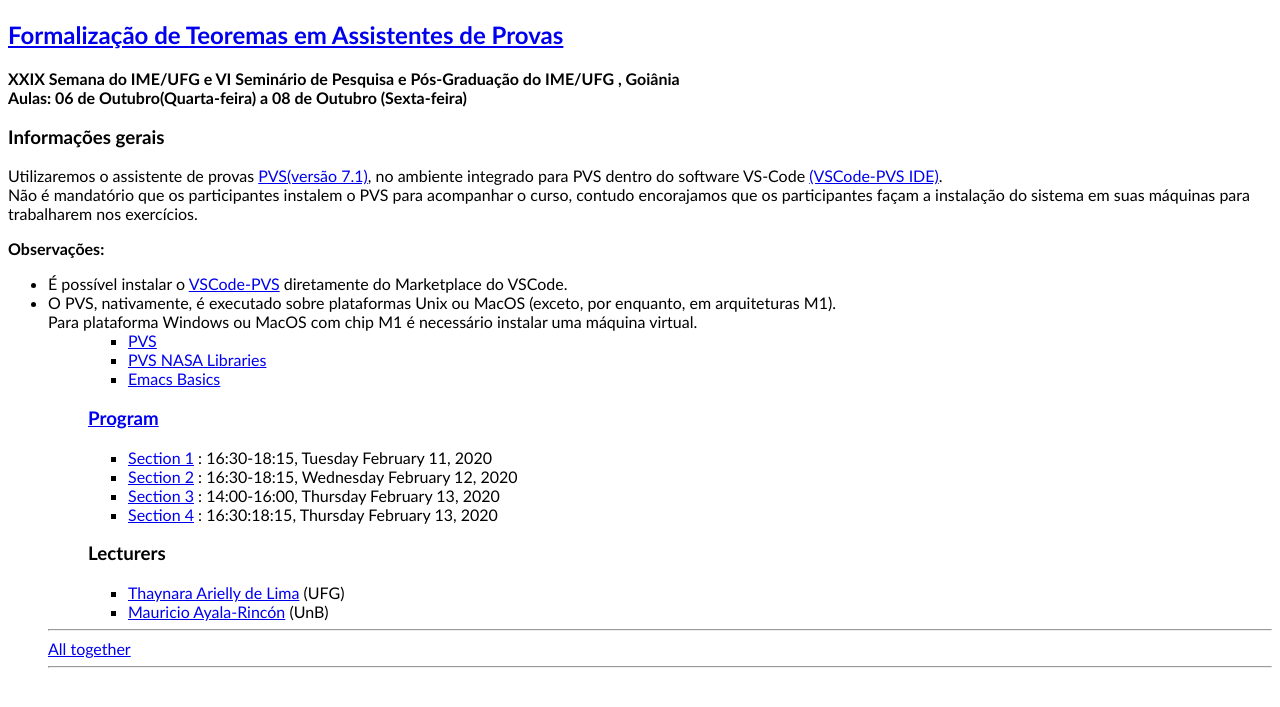
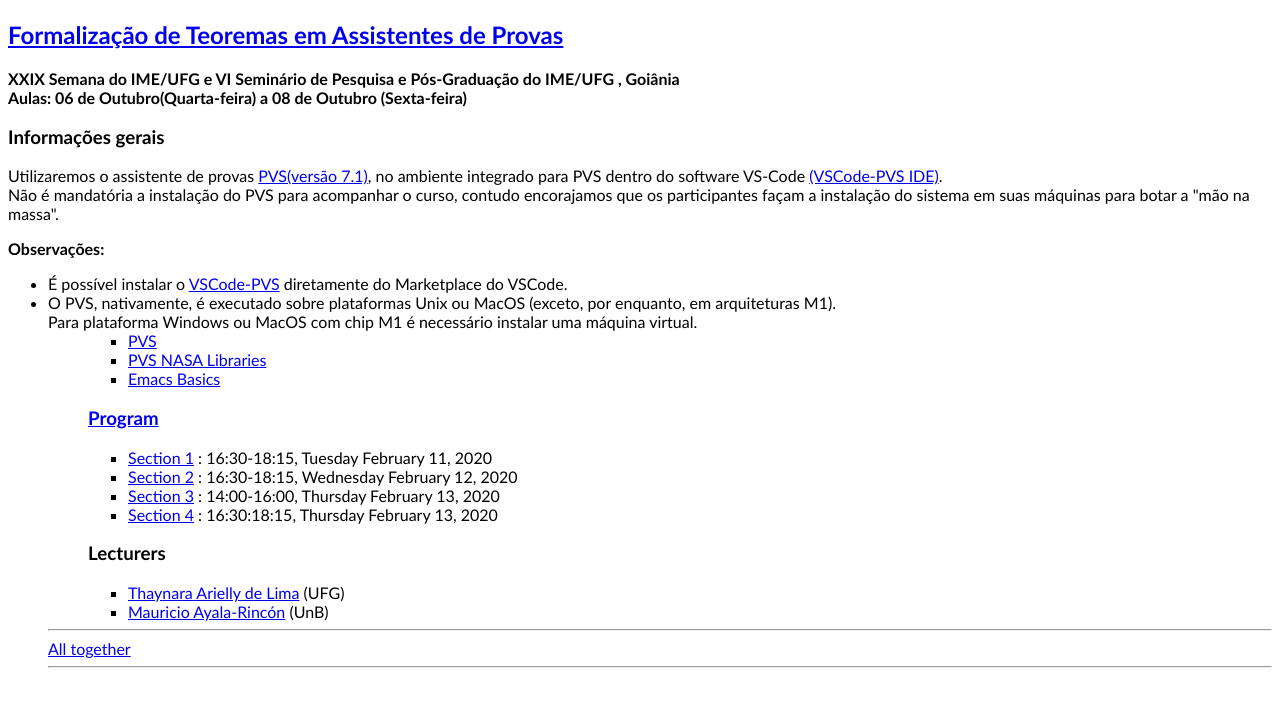
Before and after one commit to thaynaradelima/thaynaradelima.github.io, a Jekyll site: the page Tutorials/Semana_IME_2021/index.html, which Jekyll copies as it is, in a window 1280 px wide. Shown: the top 707 px of the page. Built offline with Jekyll 4.4.1, drawn with Linux system fonts in a browser that asks for light colours.

Commit message:
Update index.html

```diff
--- a/Tutorials/Semana_IME_2021/index.html
+++ b/Tutorials/Semana_IME_2021/index.html
@@ -67,8 +67,8 @@
     <p>Utilizaremos o assistente de provas <a href="http://pvs.csl.sri.com">PVS(versão 7.1)</a>,
     no ambiente integrado para PVS dentro do software VS-Code <a href="https://marketplace.visualstudio.com/items?itemName=paolomasci.vscode-pvs">(VSCode-PVS IDE)</a>.
         <br/>
-        Não é mandatório que os participantes instalem o PVS para acompanhar o curso, contudo encorajamos que os participantes façam a instalação do sistema em suas máquinas
-        para trabalharem nos exercícios.
+        Não é mandatória a instalação do PVS para acompanhar o curso, contudo encorajamos que os participantes façam a instalação do sistema em suas máquinas
+        para botar a "mão na massa".
     <p>
      <strong>Observações:</strong>
      <ul>
```
